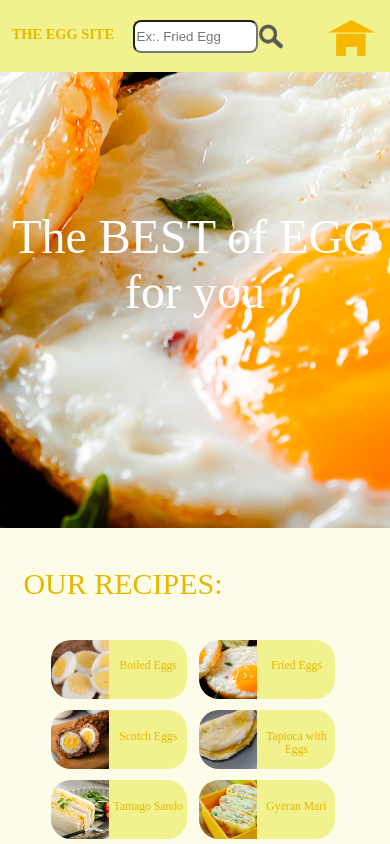
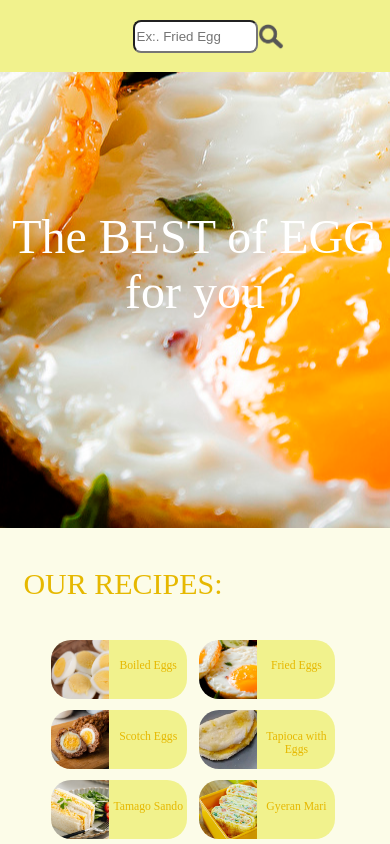
Before and after one commit to AlexandreBorlini/the-egg-site, a plain HTML site: page index.html in a window 390 px wide. Shown: the top 844 px of the page. Drawn offline with Linux system fonts and the light colour scheme.

Commit message:
Bugs fixed

```diff
--- a/index.html
+++ b/index.html
@@ -23,7 +23,6 @@
         <p class="site_name_bar">THE EGG SITE</p>
         <input class="search_field" id="search_field" placeholder="Ex:. Fried Egg">
         <button class="search_field_button" onclick="search()"></button>
-        <button class="home" onclick="reset()"></button>
     </div>
 
 
--- a/mainStyle.css
+++ b/mainStyle.css
@@ -206,21 +206,6 @@
     cursor: pointer;
 }
 
-.home{
-
-    position: absolute;
-    right: 10vw;
-    top: 1em;
-
-    width: 5em;
-    height: 4em;
-
-    background: URL("images/homeIcon.png");
-    background-size: 5em 4em;
-
-    border: none;
-}
-
 .jj{
 
     height: 110em;
@@ -229,22 +214,6 @@
 
 /* QUANDO A TELA FOR PEQUENA ------------------------------------------------------------------------------------------------*/
 @media screen and (max-width: 800px) {
-
-
-    .home{
-
-        position: absolute;
-        right: 3vw;
-        top: 1.4em;
-
-        width: 4em;
-        height: 3em;
-
-        background: URL("images/homeIcon.png");
-        background-size: 4em 3em;
-
-        border: none;
-    }
 
     .main_banner_text{
 
@@ -309,16 +278,7 @@
     */
     .site_name_bar{
 
-        position: absolute;
-        left: 3vw;
-
-        margin:1.8em auto;
-
-        font-size: 0.9em;
-
-        font-weight: bold;
-
-        color: #e6b800;
+        display: none;
     }
 
 
@@ -357,7 +317,7 @@
 
     .previous_recipes{
 
-        margin-top: calc(55em + 71vw);
+        margin-top: calc(55em + 61vw);
 
         position: absolute;
         left: 10vw;
@@ -376,7 +336,7 @@
     .next_recipes{
 
 
-        margin-top: calc(55em + 71vw);
+        margin-top: calc(55em + 61vw);
 
         position: absolute;
         right: 10vw;
--- a/recipeStyle.css
+++ b/recipeStyle.css
@@ -165,21 +165,6 @@
 }
 
 
-.home{
-
-    position: absolute;
-    right: 10vw;
-    top: 1em;
-
-    width: 5em;
-    height: 4em;
-
-    background: URL("images/homeIcon.png");
-    background-size: 5em 4em;
-
-    border: none;
-}
-
 /* TELA PARA CELULAR -----------------------------------------------------------------------------------*/
 @media screen and (max-width: 800px) {
 
@@ -261,17 +246,7 @@
     /* Nome do site que fica na barra
     */
     .site_name_bar{
-
-        position: absolute;
-        left: 3vw;
-
-        margin:1.8em auto;
-
-        font-size: 0.9em;
-
-        font-weight: bold;
-
-        color: #e6b800;
+            display: none;
     }
 
 
```
Also changed, not shown: recipe.html (+0 -1 lines).
